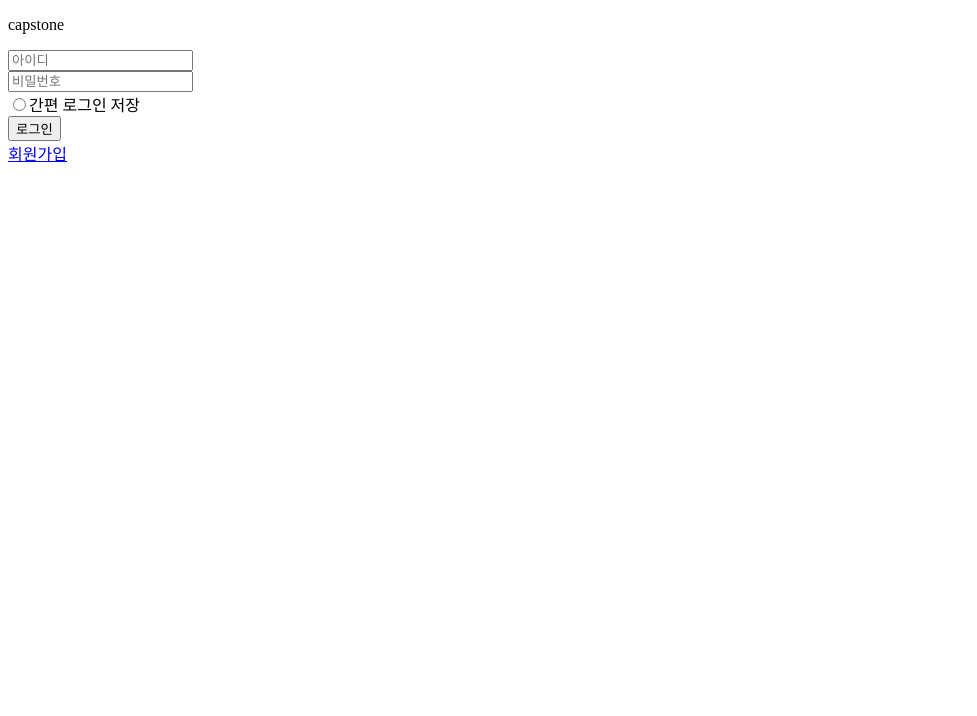
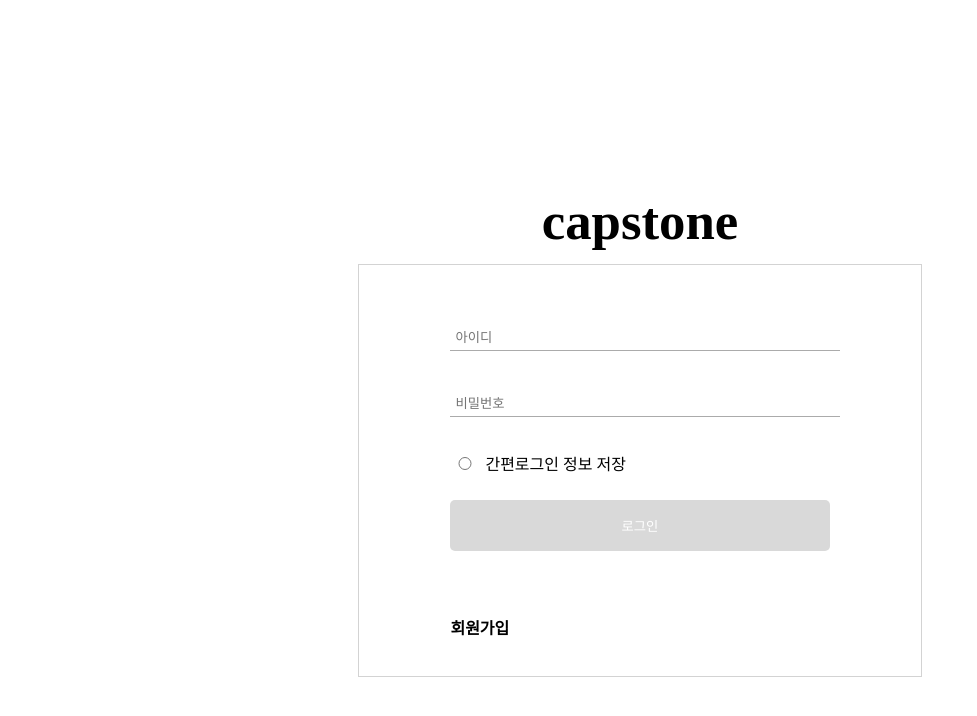
Before and after one commit to SKHU-Capstone-Design/Frontend, a React (Vite) app: page /login in a window 1280 px wide. Shown: the top 716 px of the page, without its empty margins (0-977 px from the left). Built offline with nearby package versions, Linux system fonts and the light colour scheme.

Commit message:
Styles : login page style

```diff
--- a/src/Pages/Login.tsx
+++ b/src/Pages/Login.tsx
@@ -1,35 +1,54 @@
+import { useState } from 'react';
 import { Link } from 'react-router-dom';
+import "../Styles/Login.less";
 
 function Login() {
+  const [userId, setUserId] = useState('');
+  const [password, setPassword] = useState('');
+  const [loginActive, setLoginActive] = useState(false);
+
+  const handleInputChange = (event: { target: { name: any; value: any; }; }) => {
+    const { name, value } = event.target;
+    if (name === 'username') {
+      setUserId(value);
+    } else if (name === 'password') {
+      setPassword(value);
+    }
+
+    if (userId !== '' && password !== '') {
+      setLoginActive(true);
+    } else {
+      setLoginActive(false);
+    }
+  }
+
   return (
-    <>
-      <div>
     <div className="loginwrap">
       <div className="maintxt"><p>capstone</p></div>
-          <div>
+      <div className="gray-box">
+        <div className='idbox'>
           <label>
-              <input type="text" placeholder="아이디" />
+            <input type="text" name="username" placeholder="아이디" value={userId} onChange={handleInputChange} />
           </label>
         </div>
-          <div>
+        <div className='pwbox'>
           <label>
-              <input type="password" placeholder="비밀번호" />
+            <input type="password" name="password" placeholder="비밀번호" value={password} onChange={handleInputChange} />
           </label>
         </div>
-          <div>
-            <label>
-              <input type="radio" />
-              간편 로그인 저장
+        <div className='loginsave'>
+          <label htmlFor="saveLogin">
+            <input type="radio" id="saveLogin" name="loginOption" />
+            간편로그인 정보 저장
           </label>
         </div>
-          <button>로그인</button>
+        <button className={`loginbtn ${loginActive ? 'active' : ''}`}>로그인</button>
         <div className="signup-link">
           <Link to="/Signup">회원가입</Link>
         </div>
       </div>
     </div>
-    </>
-  )
+  );
 }
 
 export default Login;
--- a/src/Styles/Login.less
+++ b/src/Styles/Login.less
@@ -0,0 +1,77 @@
+.loginwrap {
+    display: flex;
+    flex-direction: column;
+    align-items: center;
+    justify-content: center;
+    height: 100vh;
+
+    .maintxt {
+      font-weight: 800;
+      font-size: 3.3rem;
+      margin-bottom: -40px;
+    }
+
+    .gray-box {
+      border: 1px solid lightgrey;
+      padding: 8%;
+      padding-top: 50px;
+      width: 30%;
+      padding-left: 7.2%;
+      padding-right: 7.2%;
+
+
+      .idbox {
+        margin-top: -20px;
+      }
+
+      .loginsave {
+        display: flex;
+        align-items: center;
+        margin-bottom: 10px;
+        width: 100%;
+      }
+
+      input[type="radio"], input {
+        margin-right: 10px;
+        width: 20px;
+        margin-top: 30px;
+      }
+
+      input {
+        border: none;
+        border-bottom: 1px solid #ABABAB;
+        padding: 5px;
+        width: 100%;
+        margin-bottom: 10px;
+      }
+
+    .loginbtn {
+        margin-top: 10px;
+        width: 100%;
+        padding: 2vh;
+        border-radius: 5px;
+        background-color: #D9D9D9;
+        color: white;
+        border: none
+      }
+
+
+    .loginbtn.active {
+        background-color: #4CBFC8;
+    }
+
+
+      .signup-link a {
+        color: black;
+        font-weight: bold;
+        text-decoration: none;
+        margin-bottom: 50px;
+        position: relative;
+        top: 4rem;
+      }
+    }
+
+    label{
+        width: 100%;
+    }
+  }
```
Lines whose indentation alone changed are shown as unchanged.
